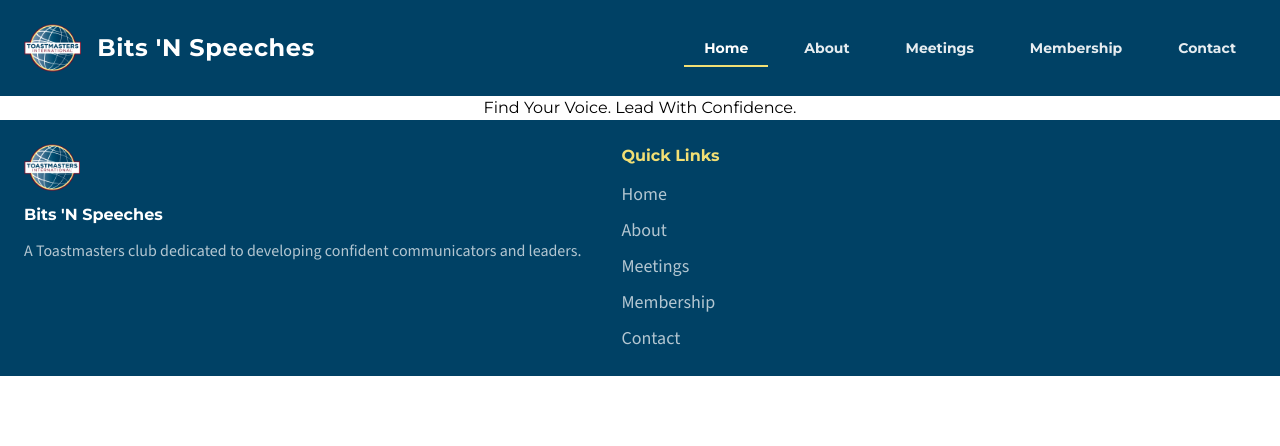
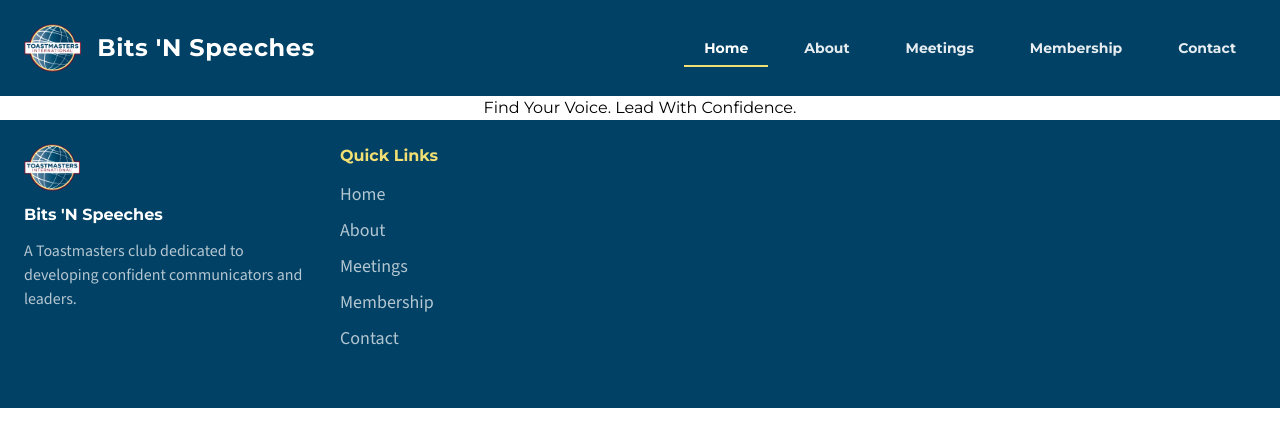
Before and after one commit to rainwithcode/bits-n-speeches, a Next.js app: page / in a window 1280 px wide. Shown: the top 446 px of the page. Built offline with nearby package versions, Linux system fonts and the light colour scheme.

Commit message:
feat(footer): set wrapper to grid

```diff
--- a/src/app/(public)/components/Footer.tsx
+++ b/src/app/(public)/components/Footer.tsx
@@ -10,7 +10,7 @@ export default function Footer() {
   return (
     <footer className="bg-primary text-primary-foreground">
       <div className="max-w-7xl mx-auto p-4 md:p-6 lg:p8 ">
-        <div className="flex gap-10">
+        <div className="grid grid-cols-1 md:grid-cols-4 gap-8 mb-8">
           <div className="space-y-3">
             <Image
               src={toastmastersLogo}
```
